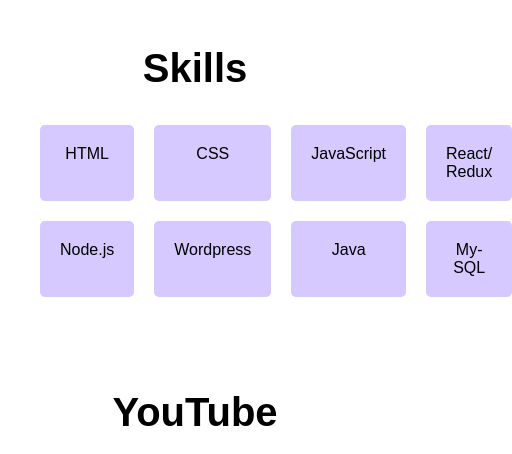
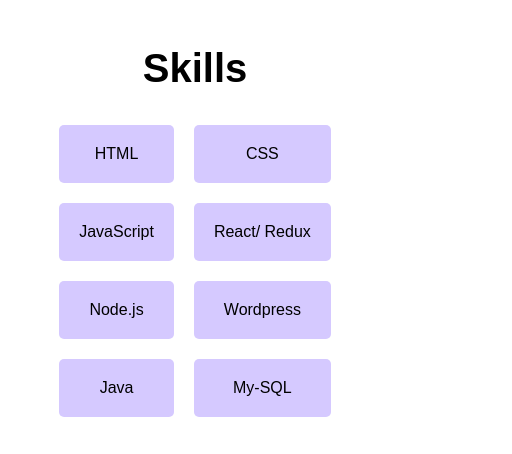
Before and after one commit to ShrutiChandak19/portfolio, a plain HTML site: page index.html in a window 390 px wide. Shown: the part 1960-2414 px from the top of the page, 512 px wide, since content can reach past the window. Drawn offline with Linux system fonts and the light colour scheme.

Commit message:
Made mobile friendly

```diff
--- a/styles.css
+++ b/styles.css
@@ -263,3 +263,19 @@
         gap: 20px;
     }
 }
+
+@media screen and (max-width: 600px) {
+    .skill-tags {
+        display: inline-grid;
+        grid-template-columns: auto auto auto;
+        gap: 20px;
+    }
+}
+
+@media screen and (max-width: 400px) {
+    .skill-tags {
+        display: inline-grid;
+        grid-template-columns: auto auto;
+        gap: 20px;
+    }
+}
```
